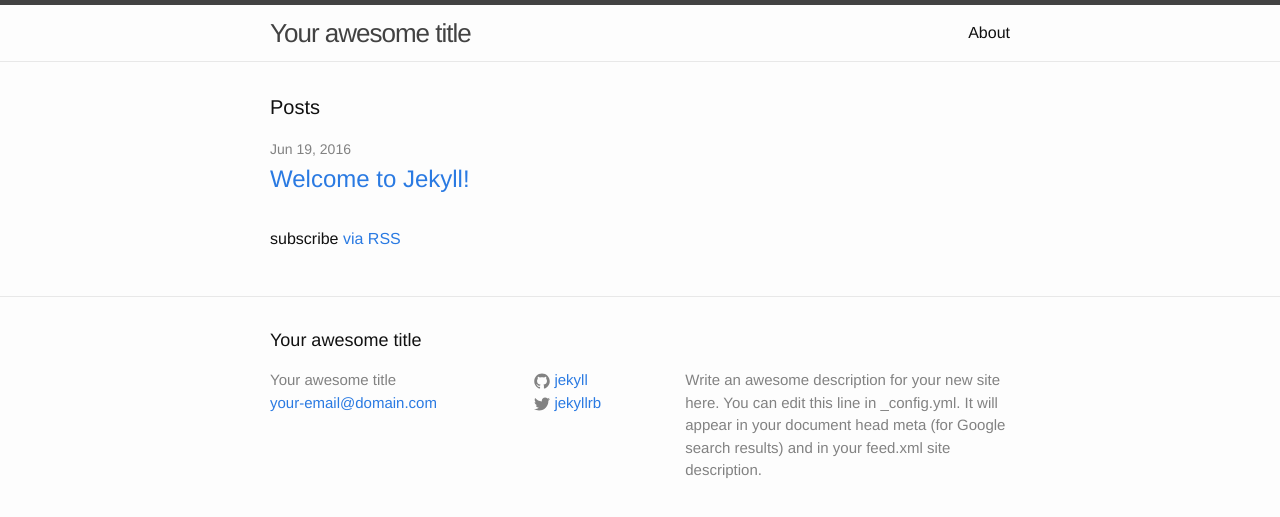
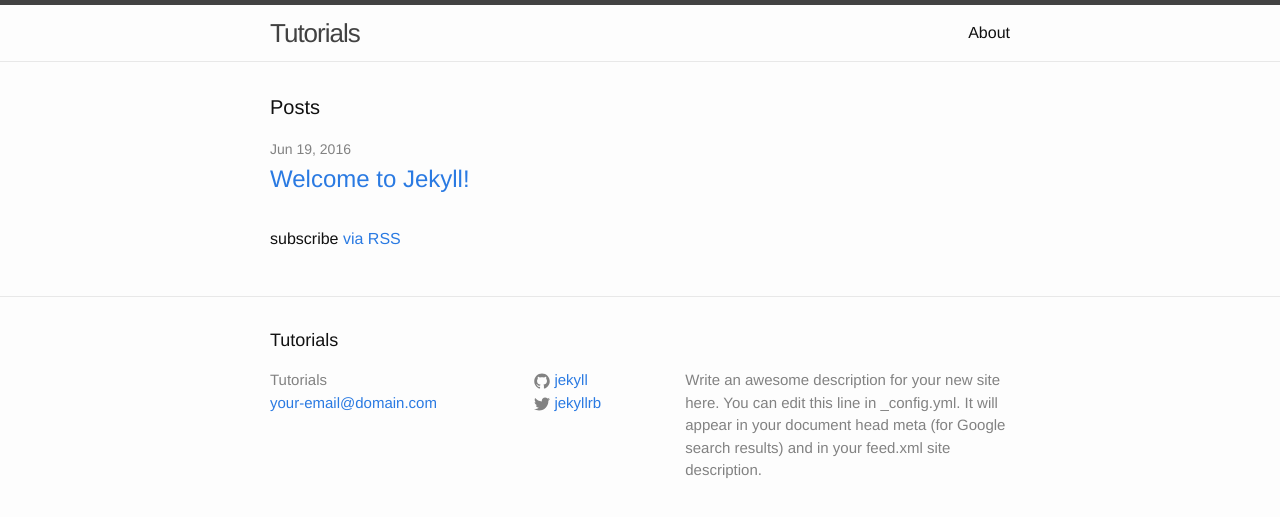
Before and after one commit to lukefish88/lukefish88.github.io, a Jekyll site: the page built from index.html, in a window 1280 px wide. Shown: the top 517 px of the page. Built offline with Jekyll 4.4.1, drawn with Linux system fonts in a browser that asks for light colours.

Commit message:
Update _config.yml

```diff
--- a/_config.yml
+++ b/_config.yml
@@ -6,7 +6,7 @@
 # 'jekyll serve'. If you change this file, please restart the server process.
 
 # Site settings
-title: Your awesome title
+title: Tutorials
 email: your-email@domain.com
 description: > # this means to ignore newlines until "baseurl:"
   Write an awesome description for your new site here. You can edit this
```
